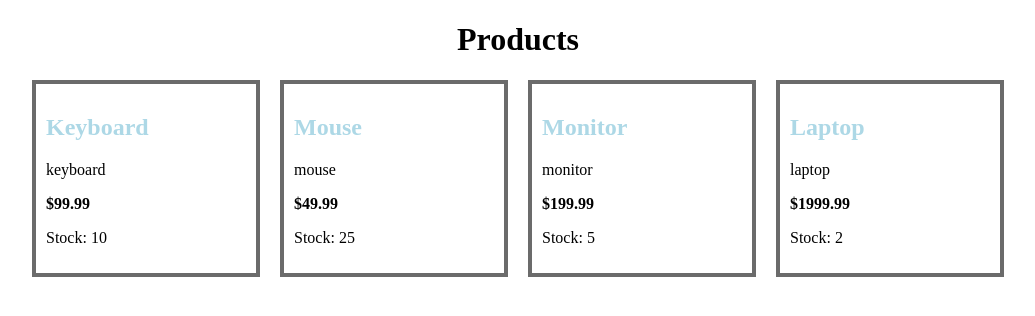
After one commit to LandonJ2167/Storefront-Project, a Flask app: page /products in a window 1280 px wide. The commit adds this page. Shown: the top 316 px of the page, without its empty margins (122-1157 px from the left). Run offline with Flask 3, Linux system fonts and the light colour scheme.

Commit message:
Basic Product Page View and Models

```diff
--- a/app.py
+++ b/app.py
@@ -1,5 +1,5 @@
 from flask import Flask, render_template, request, redirect, url_for
-from flask_sqlalchemy import SQLAlchemy
+from models import db, User, Product, Order
 
 app = Flask(__name__)
 
@@ -9,7 +9,24 @@ app.config["SQLALCHEMY_DATABASE_URI"] = "sqlite:///storefront.db"
 app.config["SQLALCHEMY_TRACK_MODIFICATIONS"] = False
 
 # Database Setup
-db = SQLAlchemy(app)
+db.init_app(app)
+
+with app.app_context():
+    db.create_all()
+
+
+    products = [
+        Product(name="Keyboard", description="keyboard", price=99.99, stock=10),
+        Product(name="Mouse", description="mouse", price=49.99, stock=25),
+        Product(name="Monitor", description="monitor", price=199.99, stock=5),
+        Product(name="Laptop", description="laptop", price=1999.99, stock=2),
+    ]
+
+    for product in products:
+        if not Product.query.filter_by(name=product.name).first():
+            db.session.add(product)
+
+    db.session.commit()
 
 
 # Home Page
@@ -20,7 +37,8 @@ def home():
 # Products Page
 @app.route("/products")
 def products():
-    return render_template("products.html")
+    products = Product.query.all()
+    return render_template("products.html", products=products)
 
 # Detailed Product Page
 @app.route("/product/<int:id>")
--- /dev/null
+++ b/templates/products.html
@@ -0,0 +1,33 @@
+<!DOCTYPE html>
+<html>
+<head>
+    <title>Products</title>
+</head>
+<body>
+
+<h1 style="text-align: center;">Products</h1>
+
+<div style="display: flex; flex-wrap: wrap; gap: 20px; justify-content: center;">
+
+    {% for product in products %}
+    <a href="{{ url_for('product_detail', id=product.id) }}" style="text-decoration: none; color: inherit;">
+
+        <div style="border: 4px solid #6b6b6b; padding: 10px; width: 200px;">
+
+            <h2 style="color: lightblue;"">{{ product.name }}</h2>
+
+            <p>{{ product.description }}</p>
+
+            <p><strong>${{ product.price }}</strong></p>
+
+            <p>Stock: {{ product.stock }}</p>
+
+        </div>
+
+    </a>
+{% endfor %}
+
+</div>
+
+</body>
+</html>
```
Also changed, not shown: models.py (+22 -0 lines), templates/base.html (+9 -0 lines), 1 other file.
